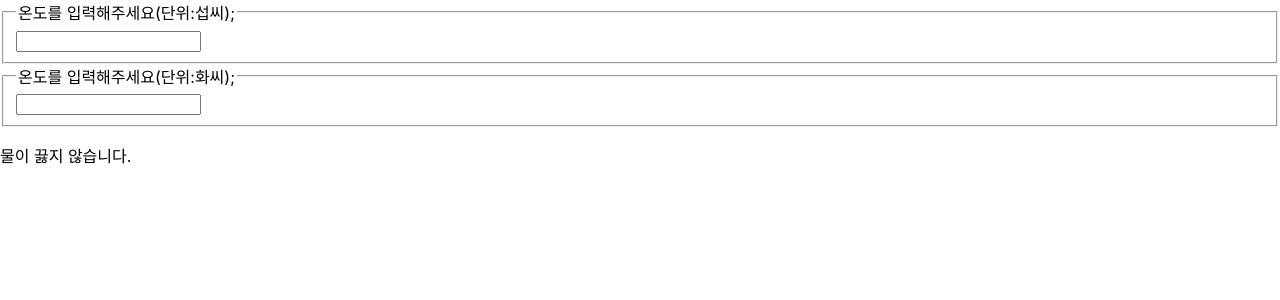
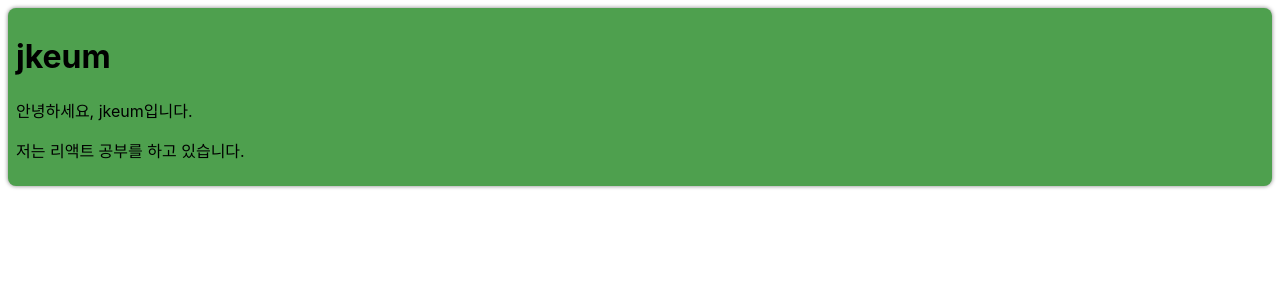
Before and after one commit to JongeunKeum/react-inflearn, a React (Create React App) app in the folder my-app/: page / in a window 1280 px wide. Shown: the top 300 px of the page. Built offline with nearby package versions, Linux system fonts and the light colour scheme.

Commit message:
chapter13 - make component using composition

```diff
--- /dev/null
+++ b/my-app/src/chapter13/Card.jsx
@@ -0,0 +1,20 @@
+function Card(props) {
+	const { title, backgroundColor, children } = props;
+
+	return (
+		<div
+			style={{
+				margin: 8,
+				padding: 8,
+				borderRadius: 8,
+				boxShadow: "0px 0px 4px grey",
+				backgroundColor: backgroundColor || "white",
+			}}
+		>
+			{title && <h1>{title}</h1>}
+			{children}
+		</div>
+	);
+}
+
+export default Card;
--- /dev/null
+++ b/my-app/src/chapter13/ProfileCard.jsx
@@ -0,0 +1,12 @@
+import Card from "./Card";
+
+function ProfileCard(props) {
+	return (
+		<Card title="jkeum" backgroundColor="#4ea04e">
+			<p>안녕하세요, jkeum입니다.</p>
+			<p>저는 리액트 공부를 하고 있습니다.</p>
+		</Card>
+	);
+}
+
+export default ProfileCard;
--- a/my-app/src/index.js
+++ b/my-app/src/index.js
@@ -3,12 +3,12 @@
 import './index.css';
 import App from './App';
 import reportWebVitals from './reportWebVitals';
-import Calculator from './chapter12/Calculator';
+import ProfileCard from './chapter13/ProfileCard';
 
 const root = ReactDOM.createRoot(document.getElementById('root'));
 root.render(
   <React.StrictMode>
-    <Calculator />
+    <ProfileCard />
   </React.StrictMode>
 );
 
```
